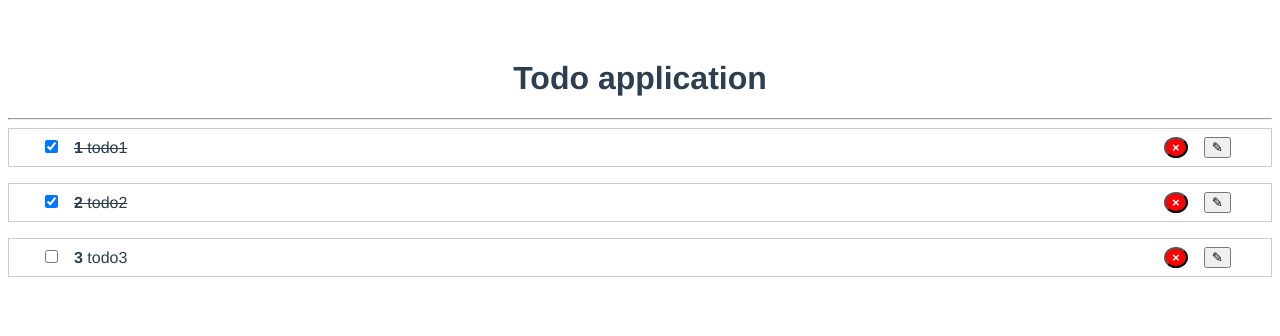
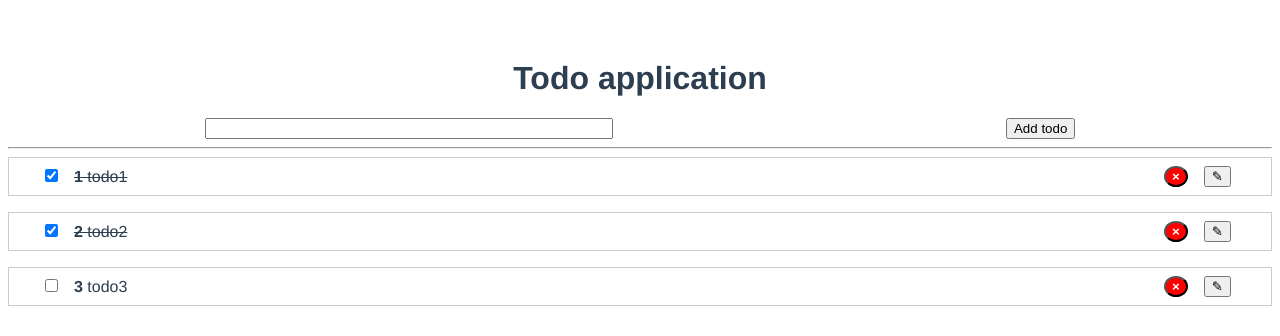
Before and after one commit to LexiosAlex/Vue-todo-test, a Vue app: page / in a window 1280 px wide. Shown: the top 336 px of the page. Built offline with nearby package versions, Linux system fonts and the light colour scheme.

Commit message:
added todo form

```diff
--- a/src/App.vue
+++ b/src/App.vue
@@ -1,11 +1,13 @@
 <template>
   <h1>Todo application</h1>
+  <AddTodo @add-todo="addTodo" />
   <hr />
   <TodoList v-bind:todos="todosArray" @remove-todo="removeTodo" />
 </template>
 
 <script>
 import TodoList from "@/components/TodoList";
+import AddTodo from "@/components/AddTodo";
 export default {
   name: "App",
   data() {
@@ -18,11 +20,15 @@ export default {
     };
   },
   components: {
-    TodoList
+    TodoList,
+    AddTodo
   },
   methods: {
     removeTodo(id) {
       this.todosArray = this.todosArray.filter(todo => todo.id !== id);
+    },
+    addTodo(todo) {
+      this.todosArray.push(todo);
     }
   }
 };
--- /dev/null
+++ b/src/components/AddTodo.vue
@@ -0,0 +1,43 @@
+<template>
+  <form @submit.prevent="onSubmint">
+    <input type="text" v-model="title" />
+    <button type="submit">Add todo</button>
+  </form>
+</template>
+
+<script>
+export default {
+  name: "AddTodo",
+  methods: {
+    onSubmint() {
+      console.log("Submit", this.title);
+      if (this.title.trim()) {
+        const newTodo = {
+          id: Date.now(),
+          title: this.title,
+          completed: false
+        };
+
+        this.$emit("add-todo", newTodo);
+        this.title = "";
+      }
+    }
+  },
+  data() {
+    return {
+      title: ""
+    };
+  }
+};
+</script>
+
+<style scoped>
+form {
+  display: flex;
+  justify-content: space-around;
+}
+
+input {
+  width: 400px;
+}
+</style>
```
